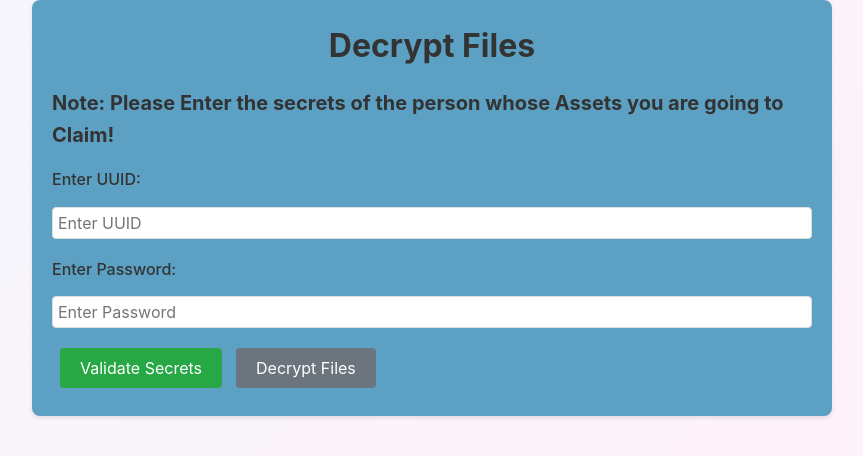
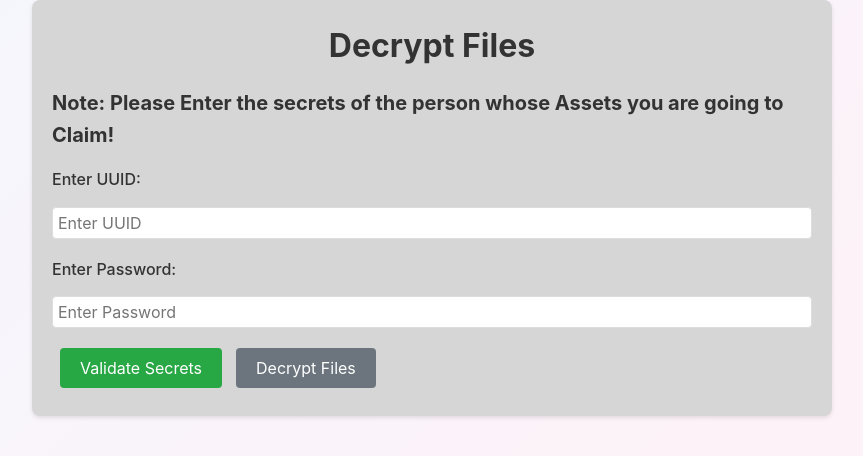
Before and after one commit to Vbyss2-O/gonegift, a React (Vite) app in the folder FrontEnd/: page /ClaimAssets in a window 1280 px wide. Shown: the top 456 px of the page, without its empty margins (208-1071 px from the left). Built offline with nearby package versions, Linux system fonts and the light colour scheme.

Commit message:
small change

```diff
--- a/FrontEnd/src/Layout/Death/DecryptFile.css
+++ b/FrontEnd/src/Layout/Death/DecryptFile.css
@@ -20,7 +20,7 @@
   padding: 20px;
   font-family: -apple-system, BlinkMacSystemFont, 'Segoe UI', Roboto, sans-serif;
   color: var(--text-dark);
-  background-color: #5ca1c3;
+  background-color: #d7d6d7;
   box-shadow: var(--shadow);
   border-radius: 8px;
 }
```
